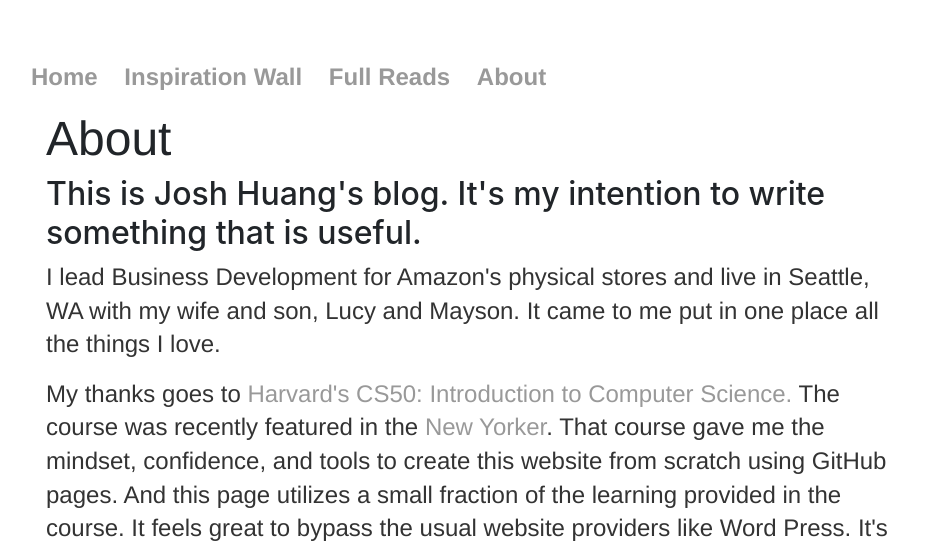
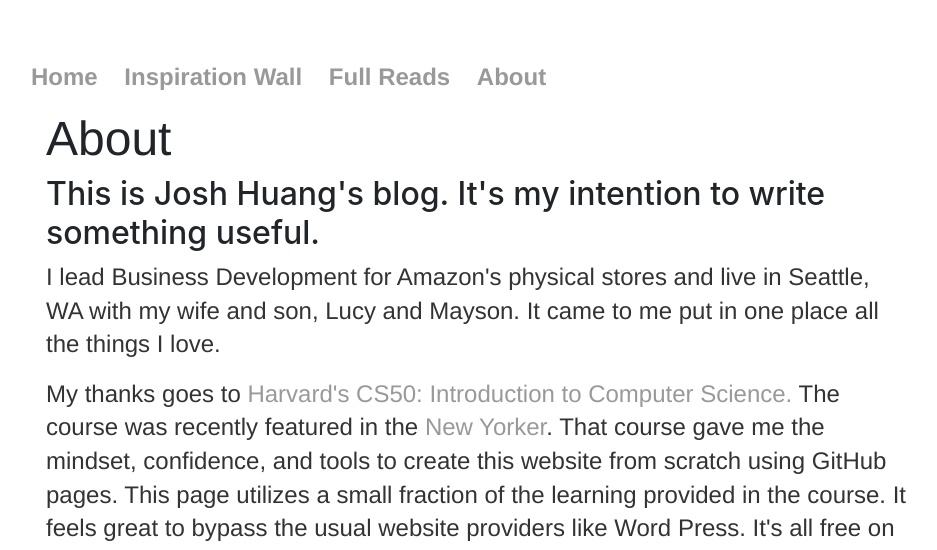
Before and after one commit to hikesandbikes/hikesandbikes.github.io, a Jekyll site: the page built from about/index.html, in a window 1280 px wide. Shown: the top 550 px of the page, without its empty margins (161-1098 px from the left). Built offline with Jekyll 4.4.1, drawn with Linux system fonts in a browser that asks for light colours; some of the changed text lies outside the part shown.

Commit message:
cut down about

```diff
--- a/about/index.html
+++ b/about/index.html
@@ -5,7 +5,7 @@ title: About Josh Huang
 
 		<div class="about">
 			<h1>About</h1>
-			<h2>This is Josh Huang's blog. It's my intention to write something that is useful.</h2>
+			<h2>This is Josh Huang's blog. It's my intention to write something useful.</h2>
 
 			<p>I lead Business Development for Amazon's physical stores and live in Seattle, WA with my
 				wife and son, Lucy and Mayson.  It came to me put in one place all the things I love.
@@ -16,17 +16,14 @@ title: About Josh Huang
 				My thanks goes to <a href=" https://cs50.harvard.edu/x/2019/">Harvard's CS50: Introduction to Computer Science.</a>
 				The course was recently featured in the <a href="https://www.newyorker.com/news/our-local-correspondents/how-harvards-star-computer-science-professor-built-a-distance-learning-empire">New Yorker</a>.
 				That course gave me the mindset, confidence, and
-				tools to create this website from scratch using GitHub pages.  And this page utilizes a small fraction of the
+				tools to create this website from scratch using GitHub pages.  This page utilizes a small fraction of the
 				learning provided in the course.  It feels great to bypass the usual website providers like Word Press. It's all
 				free on GitHub.   No one is paying me to write this.  Give credit where
 				credit is due!
 
 			</p>
 
-			<div class="asset-content">
-				<div class="asset-body">
+
 			<p><img src="/static/img/about.jpeg" width="650"></p>
-			</div>
-			</div>
 
 		</div>
```
